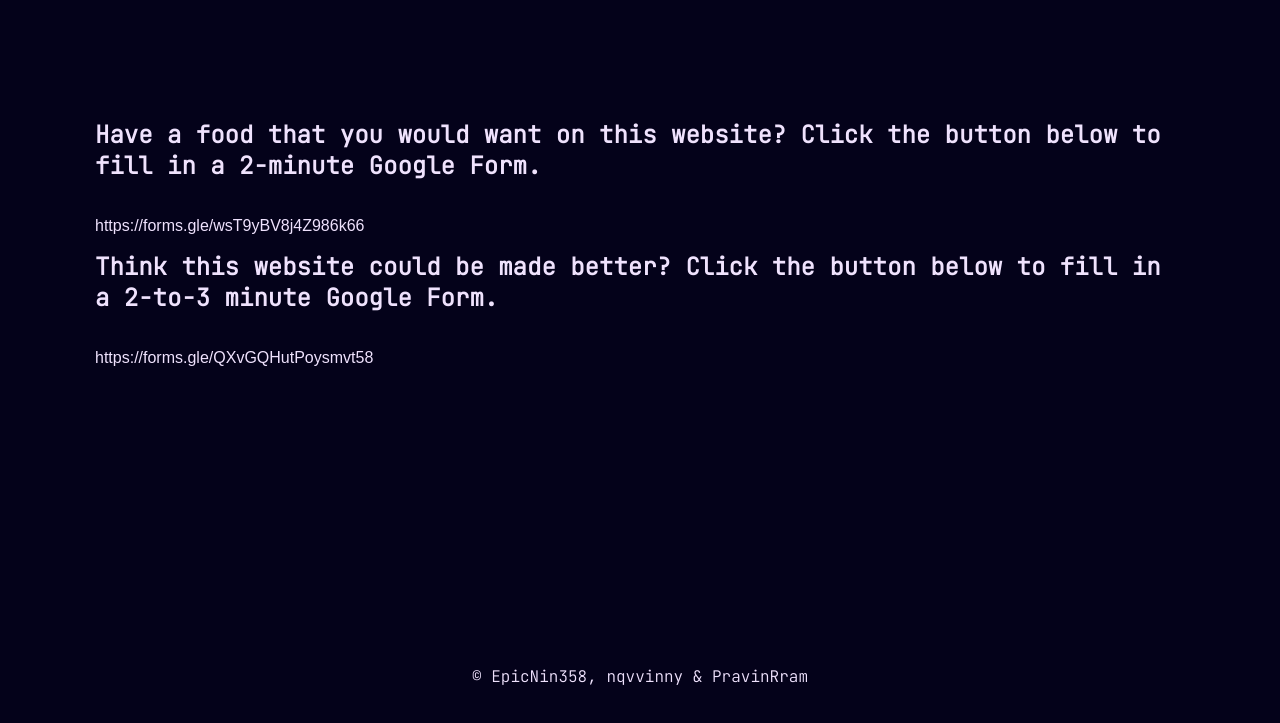
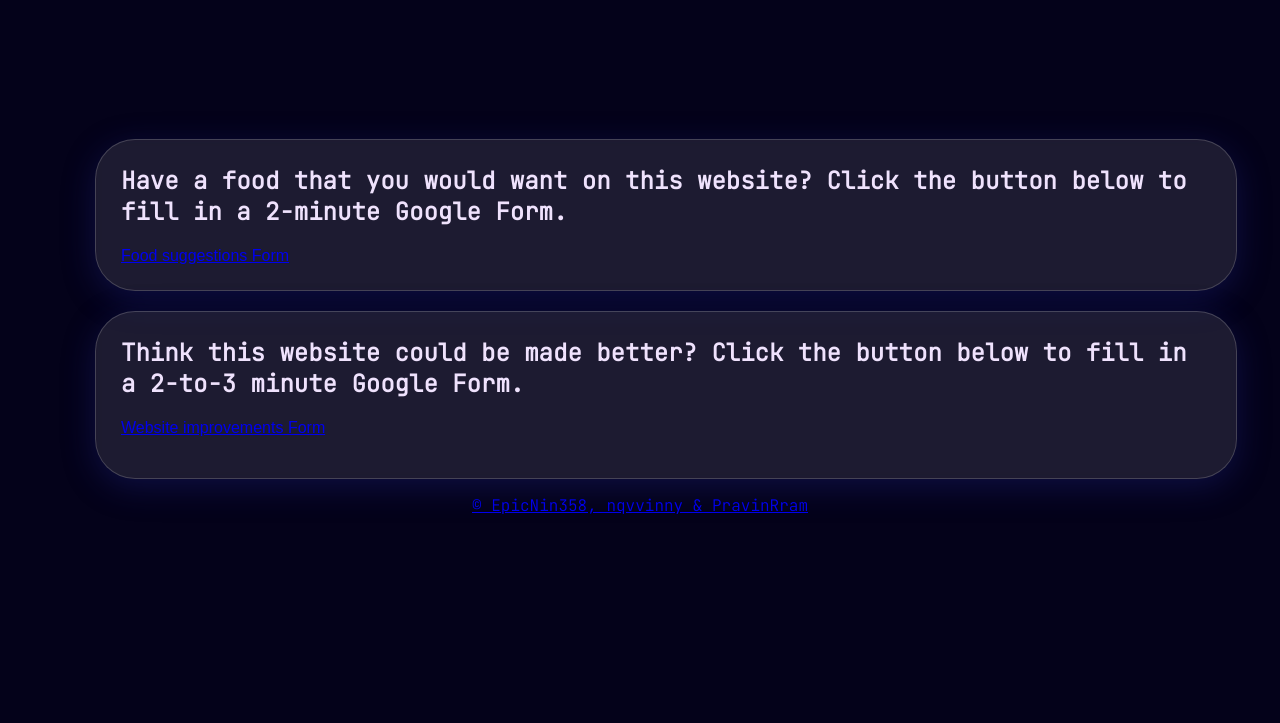
Before and after one commit to PravinRram/YDCP-WebDevProject, a plain HTML site: page NomNomNavigator/feedback.html in a window 1280 px wide. Shown: the part 141-864 px from the top of the page. Drawn offline with Linux system fonts and the light colour scheme.

Commit message:
final UI updates before YDCP presentation

```diff
--- a/NomNomNavigator/feedback.html
+++ b/NomNomNavigator/feedback.html
@@ -21,10 +21,14 @@
             </div>
         </header>
 
-        <h2 class="feedback-pg">Have a food that you would want on this website? Click the button below to fill in a 2-minute Google Form.</h2>
-        <p style="float: left;">https://forms.gle/wsT9yBV8j4Z986k66</p>
-        <h2 class="feedback-pg">Think this website could be made better? Click the button below to fill in a 2-to-3 minute Google Form.</h2>
-        <p style="float: left;">https://forms.gle/QXvGQHutPoysmvt58</p>
+        <div class="feedback-container">
+            <h2 class="feedback-pg">Have a food that you would want on this website? Click the button below to fill in a 2-minute Google Form.</h2>
+            <a href="https://forms.gle/wsT9yBV8j4Z986k66" style="float: left;">Food suggestions Form</a>
+        </div>
+        <div class="feedback-container">
+            <h2 class="feedback-pg">Think this website could be made better? Click the button below to fill in a 2-to-3 minute Google Form.</h2>
+            <a href="https://forms.gle/QXvGQHutPoysmvt58" style="float: left;">Website improvements Form</p>
+        </div>
     </body>
 
     <footer class="footer">
--- a/NomNomNavigator/style.css
+++ b/NomNomNavigator/style.css
@@ -393,3 +393,17 @@ body {
     margin-bottom: 20px;
     float: left;
 }
+
+.feedback-container {
+    background: rgba( 255, 255, 255, 0.1 );
+    box-shadow: 0 8px 32px 0 rgba( 31, 38, 135, 0.37 );
+    backdrop-filter: blur( 4px );
+    -webkit-backdrop-filter: blur( 4px );
+    border: 1px solid rgba( 255, 255, 255, 0.18 );
+    border-radius: 40px;
+    width: 100%;
+
+    padding: 25px;
+    margin-top: 20px;
+    display: block;
+}
```
